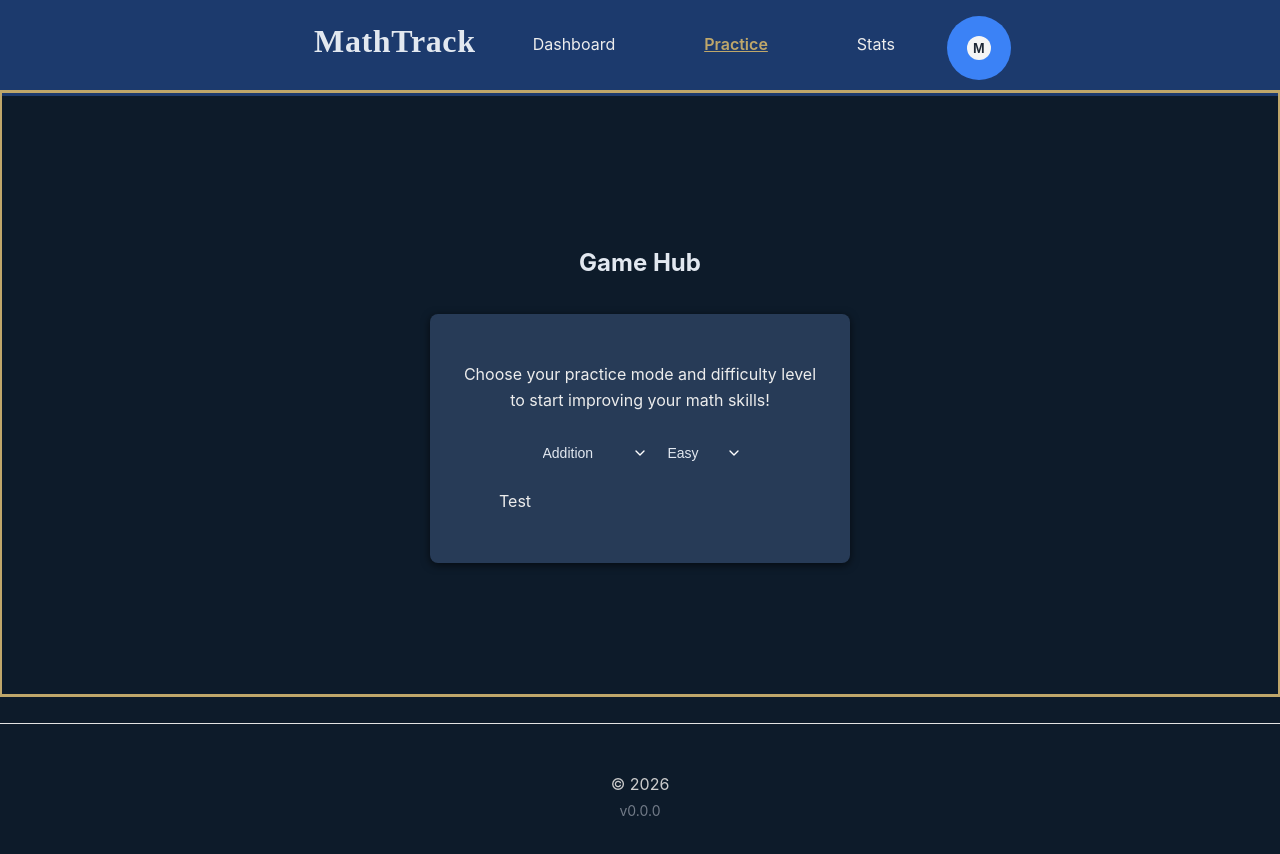
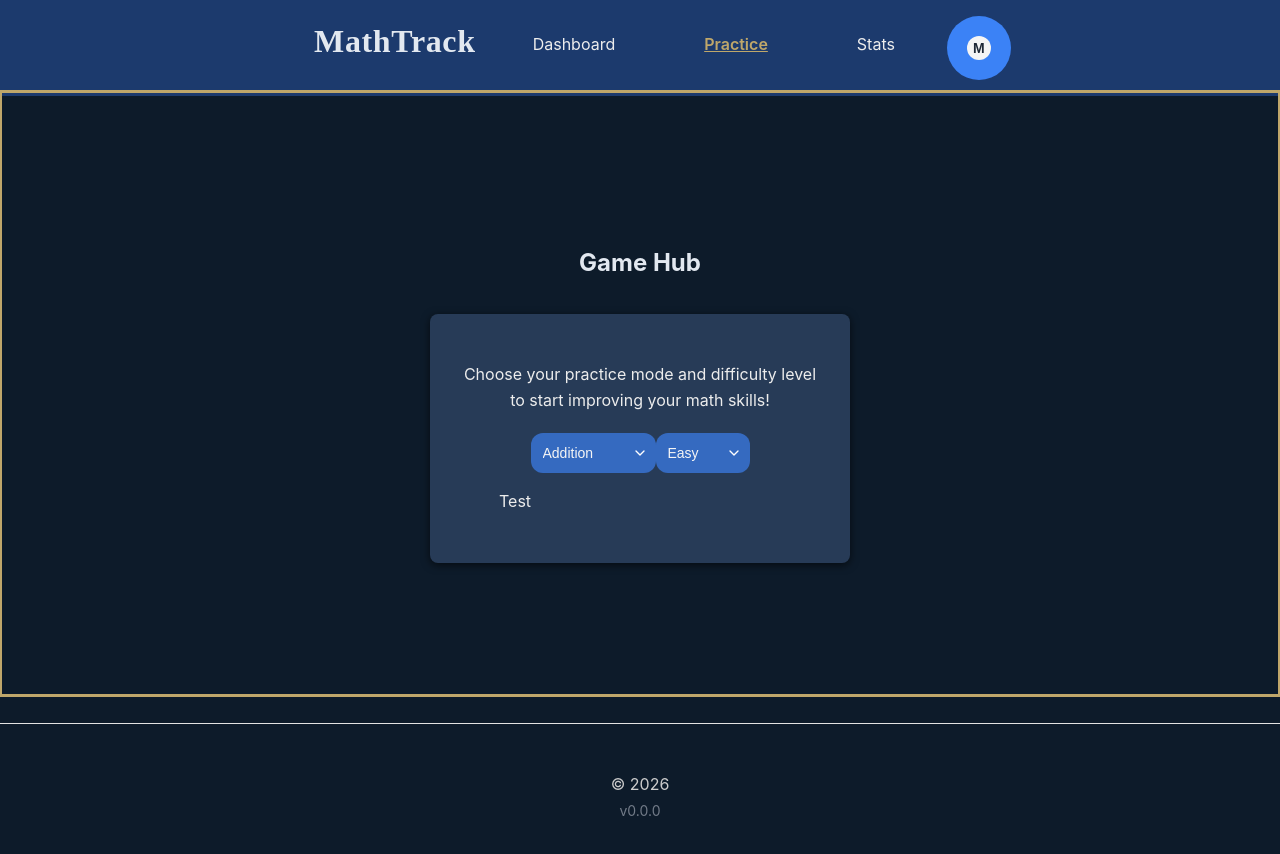
Before and after one commit to LuisDev912/EduMath-Track, a React (Vite) app in the folder frontend/: page /game/hub in a window 1280 px wide. Shown: the top 854 px of the page. Built offline with nearby package versions, Linux system fonts and the light colour scheme.

Commit message:
fix(a11y): change Select component background colour

```diff
--- a/frontend/src/shared/components/ui/select/Select.module.css
+++ b/frontend/src/shared/components/ui/select/Select.module.css
@@ -1,11 +1,11 @@
 .select {
     margin-top: var(--space-xs);
     padding: var(--space-sm);
-    background-color: var(--background);
+    background-color: var(--button-background);
     border: 0;
     border-radius: var(--radius-lg);
     font-size: var(--font-size-sm);
-    color: var(--text-light);
+    color: var(--color-text);
     cursor: pointer;
     transition: background-color var(--transition-fast), outline var(--transition-fast);
     appearance: none;
```
Also changed, not shown: frontend/src/shared/components/Semantic/Semantic.tsx (line endings or trailing spaces).
